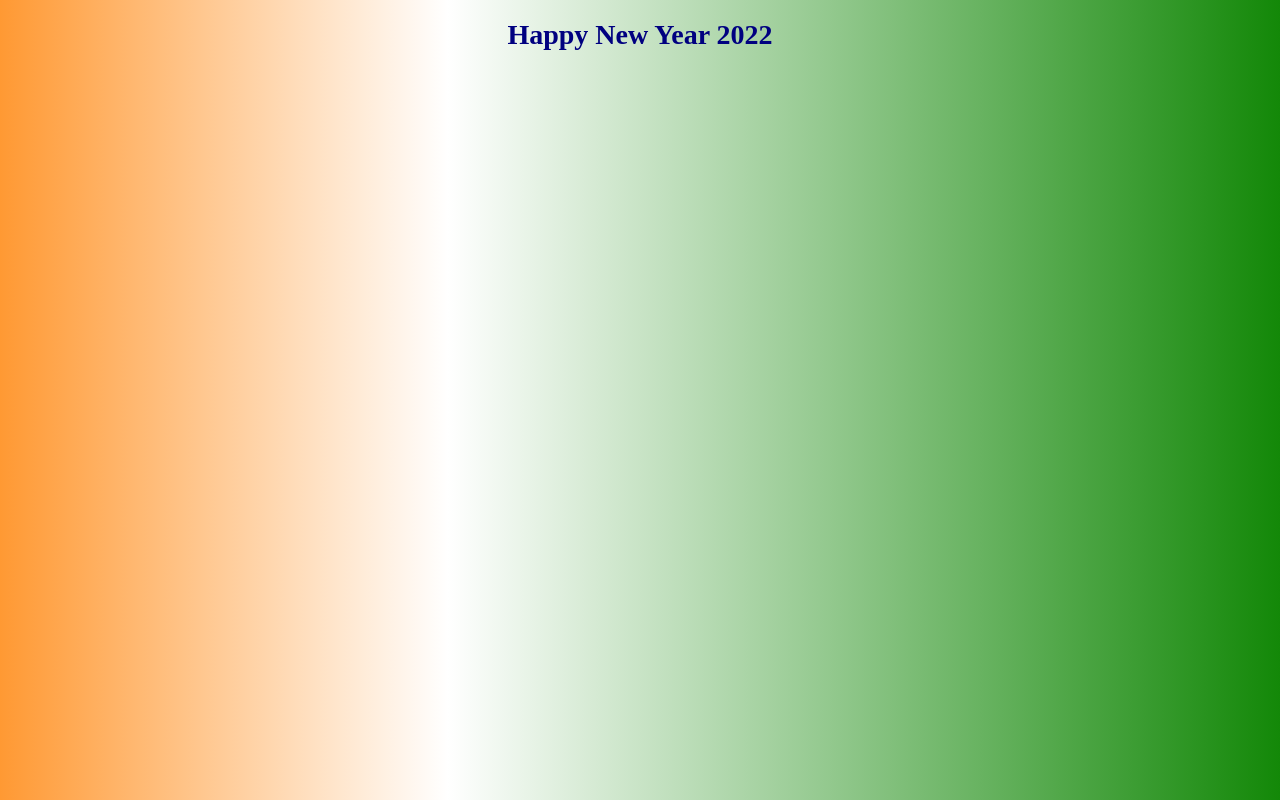
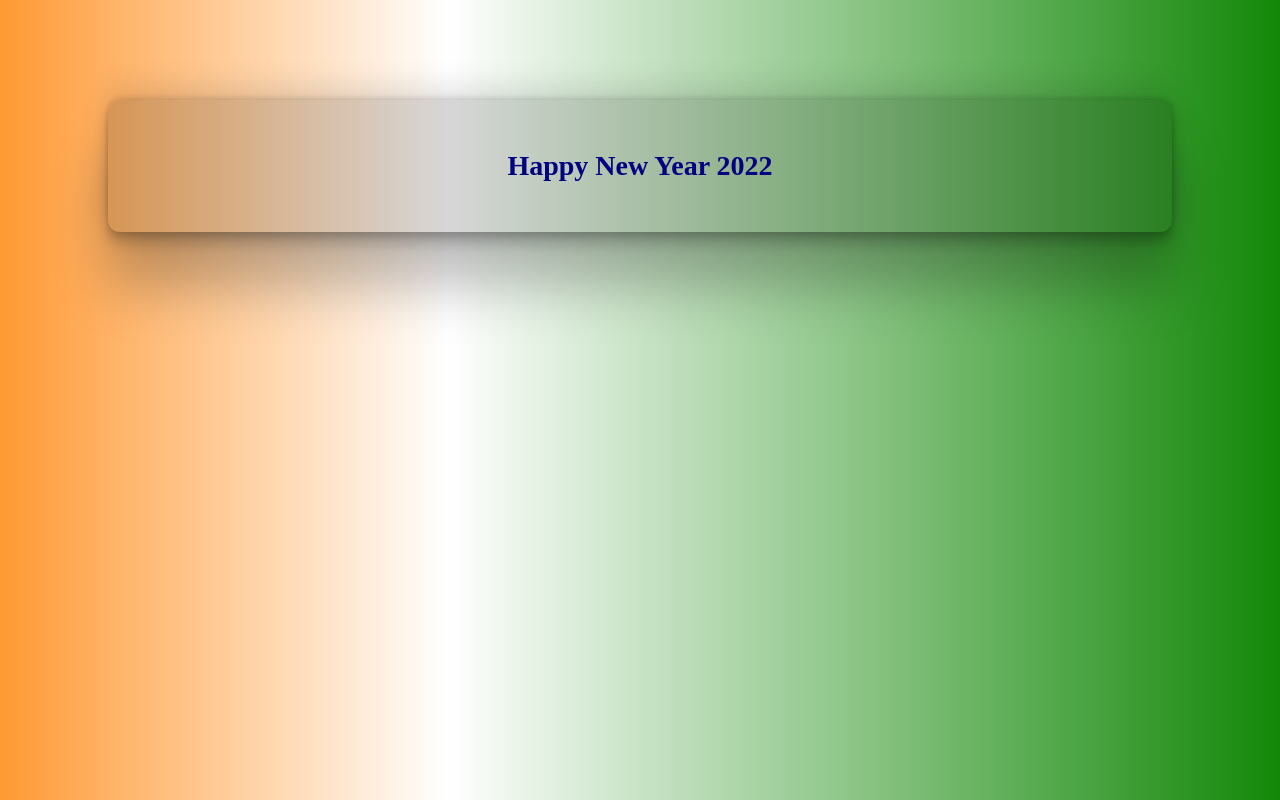
Before and after one commit to daud0x0/daudmd.github.io, a plain HTML site: page index.html in a window 1280 px wide. Drawn offline with Linux system fonts and the light colour scheme.

Commit message:
style.css modify

```diff
--- a/index.html
+++ b/index.html
@@ -5,7 +5,7 @@
     <meta charset="UTF-8">
     <meta http-equiv="X-UA-Compatible" content="IE=edge">
     <meta name="viewport" content="width=device-width, initial-scale=1.0">
-    <title>Document</title>
+    <title>happy new year 2022</title>
 </head>
 <body>
     <h1>Happy New Year 2022</h1>
--- a/style.css
+++ b/style.css
@@ -6,5 +6,10 @@ h1 {
     font-size: 28px;
     color:#000080;
     text-align: center;
+    padding: 50px;
+    margin:100px;
+    border-radius: 12px;
+    background-color: rgba(0, 0, 0, 0.158);
+    box-shadow: rgba(0, 0, 0, 0.25) 0px 54px 55px, rgba(0, 0, 0, 0.12) 0px -12px 30px, rgba(0, 0, 0, 0.12) 0px 4px 6px, rgba(0, 0, 0, 0.17) 0px 12px 13px, rgba(0, 0, 0, 0.09) 0px -3px 5px;
 
 }
```
